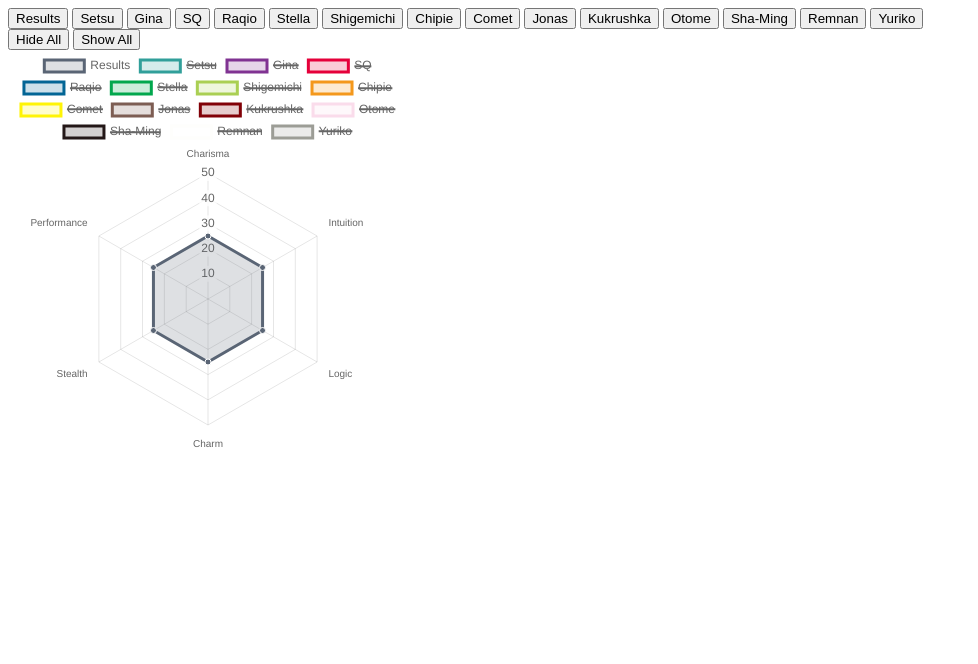
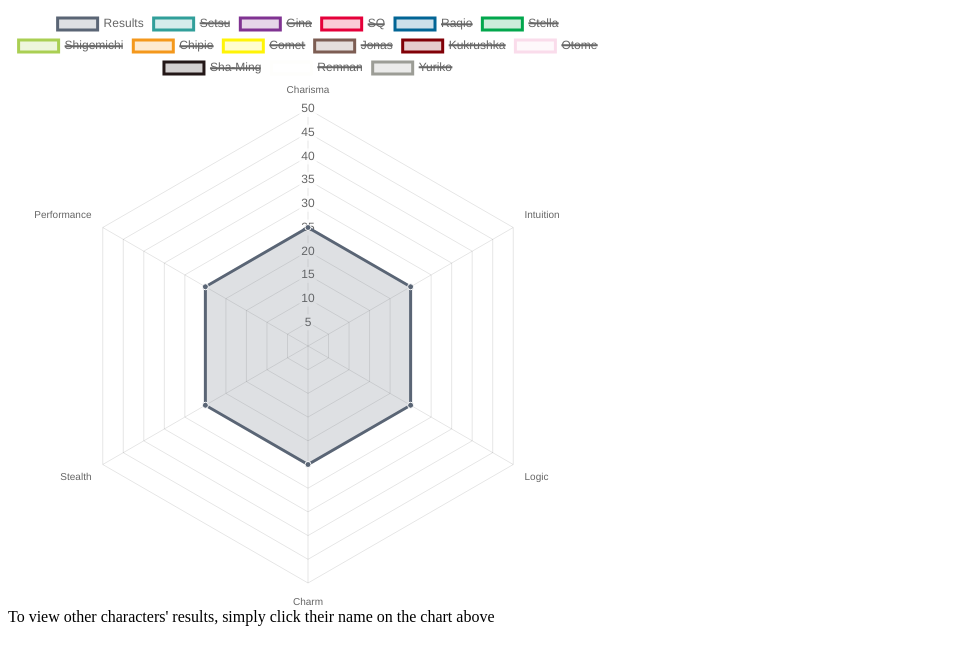
Before and after one commit to abirdthatexists/GnosiaQuiz, a website built with Parcel: page index.html in a window 1280 px wide. Shown: the whole page, without its empty margins (0-978 px from the left). Built offline with nearby package versions, Linux system fonts and the light colour scheme.

Commit message:
removed toggle buttons, added note for how to toggle characters

```diff
--- a/index.html
+++ b/index.html
@@ -4,9 +4,12 @@
     <title>Gnosia Quiz</title>
   </head>
   <body>
-  <!-- <input type="button" value="View results" onclick="toggle_visibility('result');"> -->
-  <div id="result" style="display: block;">
-  <div>
+  <div id="quiz">
+
+  </div>
+  <!-- <input type="button" value="View results" onclick="toggle_visibility('results');"> -->
+  <div id="results" style="display: block;">
+  <!--<div>
   <input type="button" value="Results" onclick="toggle(0)">
   <input type="button" value="Setsu" onclick="toggle(1)">
   <input type="button" value="Gina" onclick="toggle(2)">
@@ -26,10 +29,9 @@
   <div>
       <input type="button" value="Hide All" onclick="hideAll()">
       <input type="button" value="Show All" onclick="showAll()">
-  </div>
-  <!-- <div style="width: 500px;"><canvas id="dimensions"></canvas></div><br/> -->
-    <div style="width: 400px;"><canvas id="quizResults"></canvas></div>
-
+  </div>-->
+    <div style="width: 600px;"><canvas id="quizResults"></canvas></div>
+    To view other characters' results, simply click their name on the chart above
     <!-- <script type="module" src="dimensions.js"></script> -->
     <script src="https://cdn.jsdelivr.net/npm/chart.js"></script>
     <script src="quizResults.js"></script>
```
